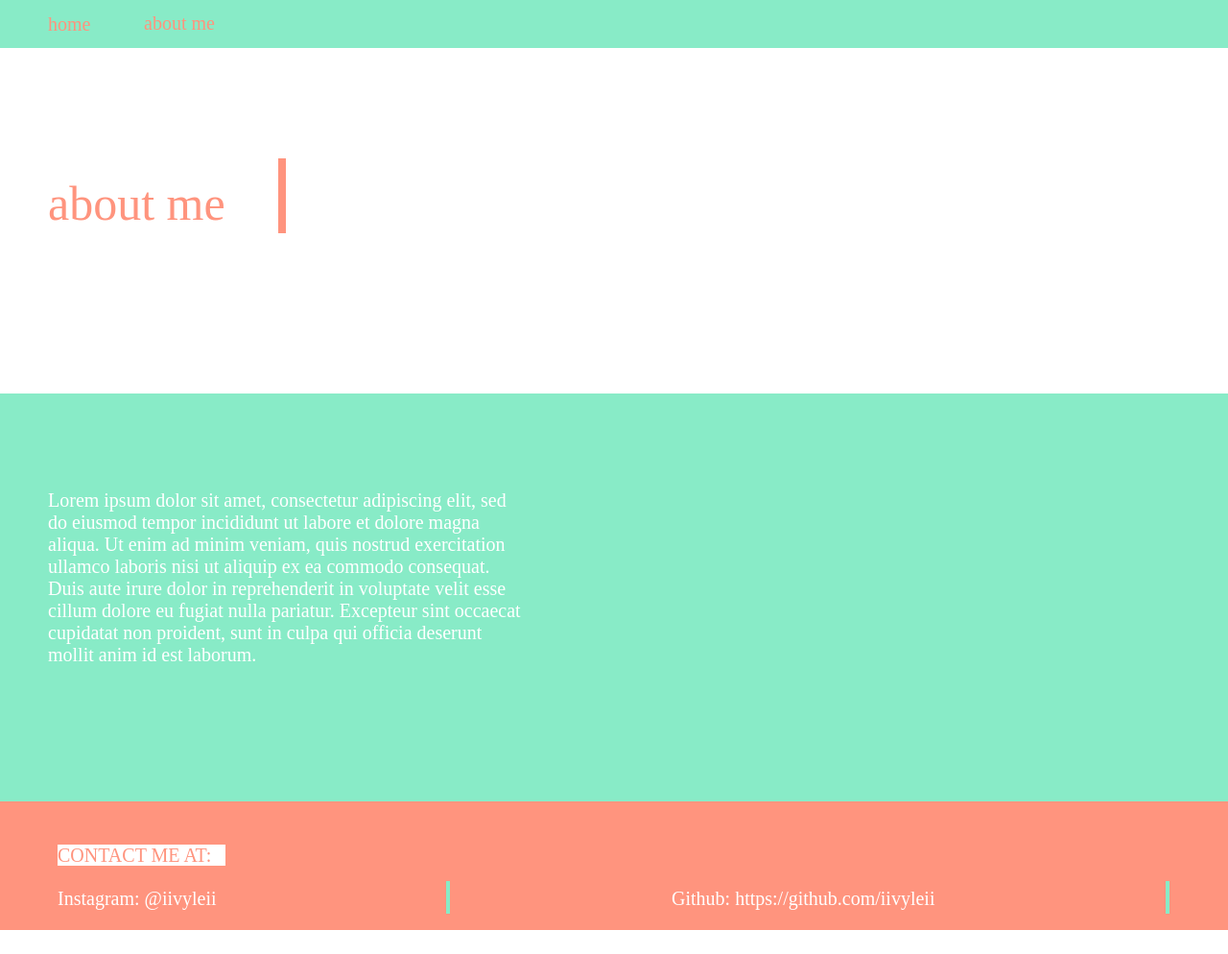
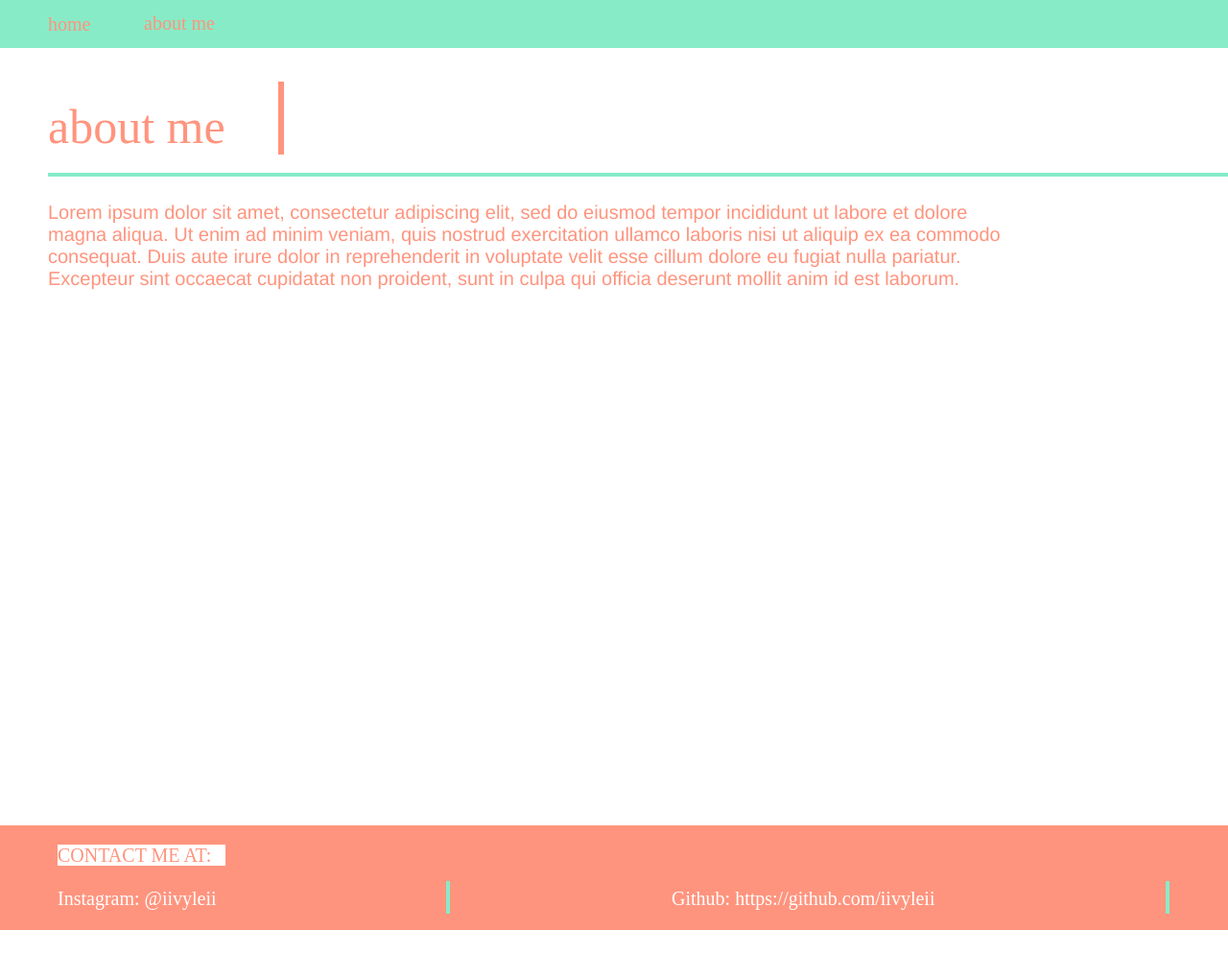
Before and after one commit to iivyleii/first-website, a plain HTML site: page aboutme.html in a window 1280 px wide. Shown: the top 994 px of the page at 96% size. Drawn offline with Linux system fonts and the light colour scheme; a web font is replaced by a local one.

Commit message:
finishing about me

```diff
--- a/aboutme.css
+++ b/aboutme.css
@@ -10,6 +10,7 @@ h1 {
     font-weight: normal;
     line-height: 156px;
     position: absolute;
+    top: -80px;
 
 }
 h2 {
@@ -33,12 +34,13 @@ h3 {
     position: absolute;
 }
 p1 {
-    font-family: 'Aldrich';
+    font-family: Helvetica;
     font-size: 20px;
-    color: #FFFFFF;
+    color: #FF947E;
     position: absolute;
-    width: 500px;
-    top: 100px;
+    width: 1000px;
+    top: 210px;
+    left: 50px;
 }
 p2 {
     font-family: 'Aldrich';
@@ -104,22 +106,12 @@ div.b {
     left: 50px;
     top: 100px;
 }
-div.c {
-    position: absolute;
-    width: 1820px;
-    height: 350px;
-    left: 0px;
-    top: 410px;
-    padding: 50px;
-
-    background: #88EBC7;
-}
 div.d {
     position: absolute;
     width: 1820px;
-    height: 34px;
+    height: 9px;
     left: 0px;
-    top: 835px;
+    top: 860px;
     padding: 50px;
 
     background: #FF947E;
@@ -146,14 +138,23 @@ div.e {
     width: 70px;
     height: 0px;
     left: 255px;
-    top: 200px;
+    top: 120px;
 
-    border: 4px solid #FF947E;
+    border: 3px solid #FF947E;
     transform: rotate(-90deg);
 
     animation-name: example;
     animation-duration: 1s;
     animation-iteration-count: infinite;
+}
+.sectionline {
+    position: absolute;
+    width: 1810px;
+    height: 0px;
+    left: 50px;
+    top: 180px;
+
+    border: 2px solid #88EBC7;
 }
 .smalldiv1 {
     position: absolute;
--- a/aboutme.html
+++ b/aboutme.html
@@ -30,17 +30,16 @@
 
         <div class="newline"></div>
 
+        <div class="sectionline"></div>
+
     </header>
     <main>
-        <div class='c'>
             <p1>
                 Lorem ipsum dolor sit amet, consectetur adipiscing elit, sed do eiusmod tempor incididunt ut labore et dolore magna aliqua.
                 Ut enim ad minim veniam, quis nostrud exercitation ullamco laboris nisi ut aliquip ex ea commodo consequat.
                 Duis aute irure dolor in reprehenderit in voluptate velit esse cillum dolore eu fugiat nulla pariatur.
                 Excepteur sint occaecat cupidatat non proident, sunt in culpa qui officia deserunt mollit anim id est laborum.
             </p1>
-        </div>
-
         <div class='d'></div>
 
         <div class='e'></div>
```
